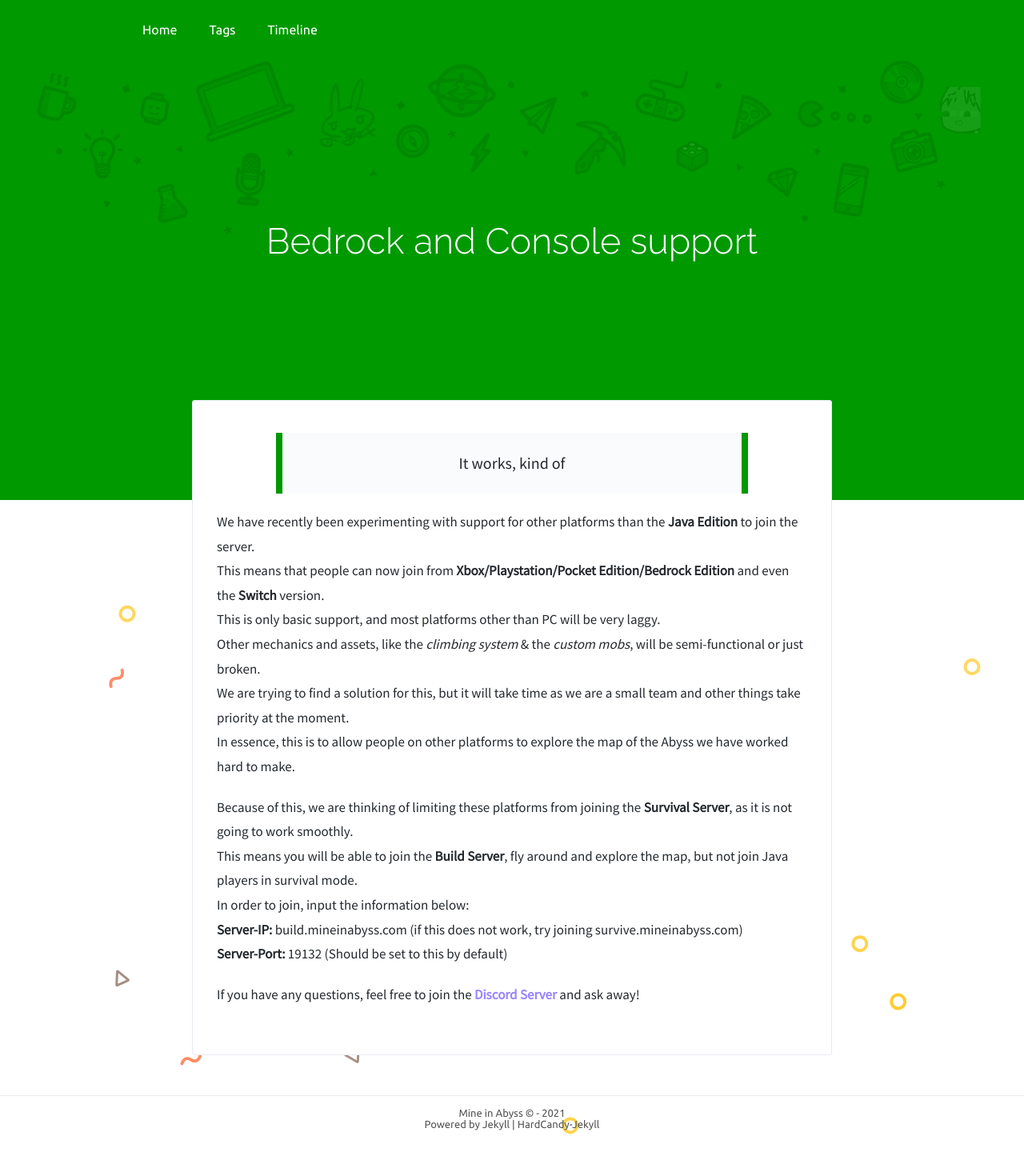
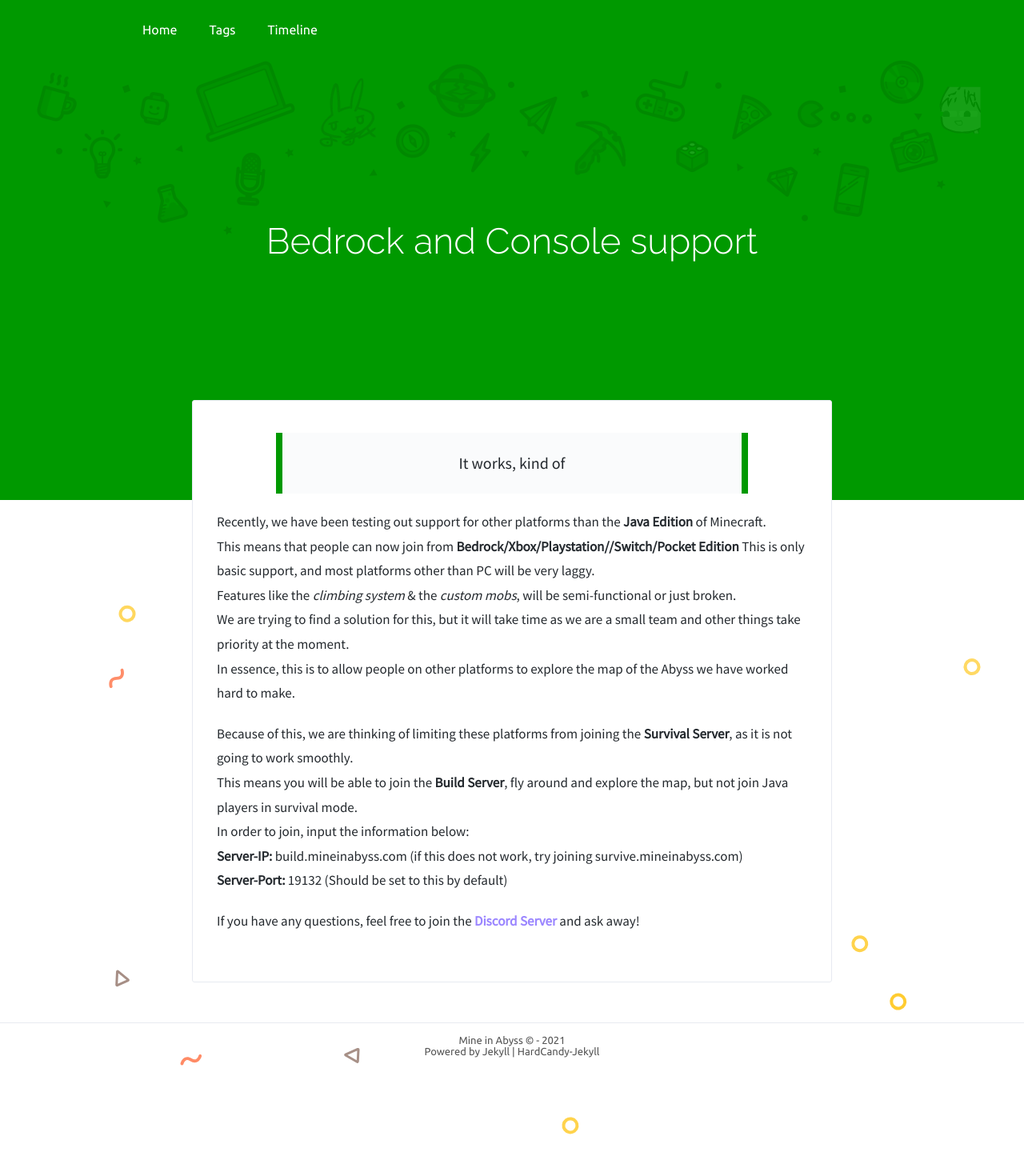
Before and after one commit to MineInAbyss/mineinabyss.github.io, a Jekyll site: the page built from _posts/2021-02-23-bedrock-and-console-support.md, in a window 1280 px wide. Shown: the whole page at 80% size. Built offline with Jekyll 4.4.1, drawn with Linux system fonts in a browser that asks for light colours.

Commit message:
bedrock&console support post fixes

```diff
--- a/_posts/2021-02-23-bedrock-and-console-support.md
+++ b/_posts/2021-02-23-bedrock-and-console-support.md
@@ -8,10 +8,10 @@
 subtitle: 'It works, kind of'
 ---
 
-We have recently been experimenting with support for other platforms than the **Java Edition** to join the server.
-This means that people can now join from **Xbox/Playstation/Pocket Edition/Bedrock Edition** and even the **Switch** version.
+Recently, we have been testing out support for other platforms than the **Java Edition** of Minecraft.
+This means that people can now join from **Bedrock/Xbox/Playstation//Switch/Pocket Edition**
 This is only basic support, and most platforms other than PC will be very laggy.
-Other mechanics and assets, like the *climbing system* & the *custom mobs*, will be semi-functional or just broken.
+Features like the *climbing system* & the *custom mobs*, will be semi-functional or just broken.
 We are trying to find a solution for this, but it will take time as we are a small team and other things take priority at the moment.
 In essence, this is to allow people on other platforms to explore the map of the Abyss we have worked hard to make.
 
```
